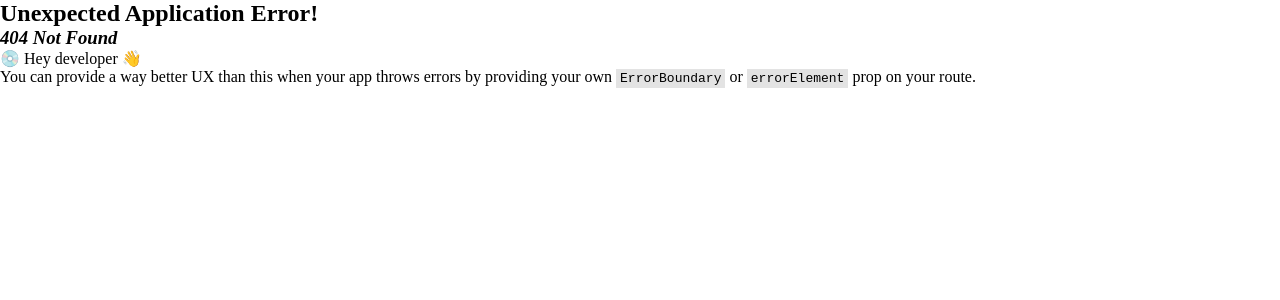
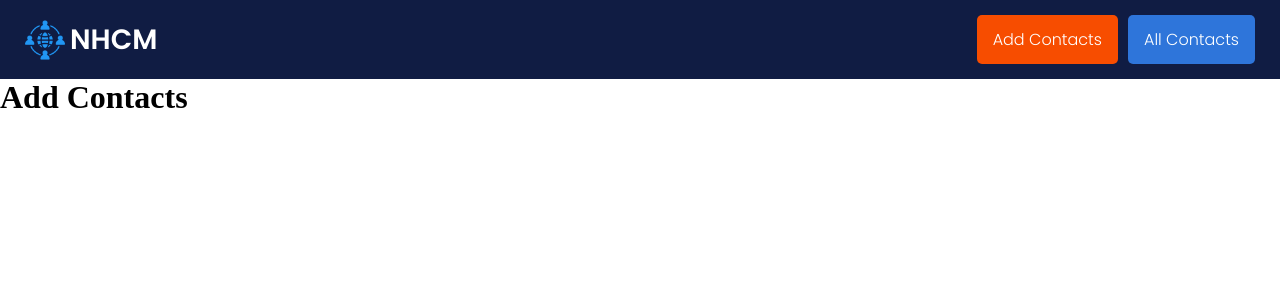
Before and after one commit to AhshanHabib26/contacts-management-client, a React (Vite) app: page /add-contacts in a window 1280 px wide. Before the commit this address had no page. Shown: the top 300 px of the page. Built offline with nearby package versions, Linux system fonts and the light colour scheme.

Commit message:
Page Added and Code Update

```diff
--- a/src/components/layout/Navbar.tsx
+++ b/src/components/layout/Navbar.tsx
@@ -5,9 +5,11 @@ import Container from "../../utils/Container";
 
 const Navbar = () => {
   return (
-    <div style={{  backgroundColor: "#101c43"}}>
+    <div style={{ backgroundColor: "#101c43" }}>
       <Container>
         <div className={Styles.mainNavbar}>
+          <Link to="/" style={{ textDecoration: "none", color: "#fff"}}>
+            {" "}
             <div className={Styles.logoContainer}>
               <img
                 width={40}
@@ -17,6 +19,7 @@ const Navbar = () => {
               />
               <h1 className="poppins-semibold">NHCM</h1>
             </div>
+          </Link>
           <div>
             <Link
               style={{ backgroundColor: "#F74D00" }}
--- /dev/null
+++ b/src/pages/AddContacts.tsx
@@ -0,0 +1,9 @@
+const AddContacts = () => {
+  return (
+    <div>
+      <h1>Add Contacts</h1>
+    </div>
+  );
+};
+
+export default AddContacts;
--- /dev/null
+++ b/src/pages/AllContacts.tsx
@@ -0,0 +1,10 @@
+
+const AllContacts = () => {
+    return (
+        <div>
+           <h1>All Contacts</h1>
+        </div>
+    );
+};
+
+export default AllContacts;
```
Also changed, not shown: src/routers/routes.tsx (+10 -0 lines). Lines whose indentation alone changed are shown as unchanged.
